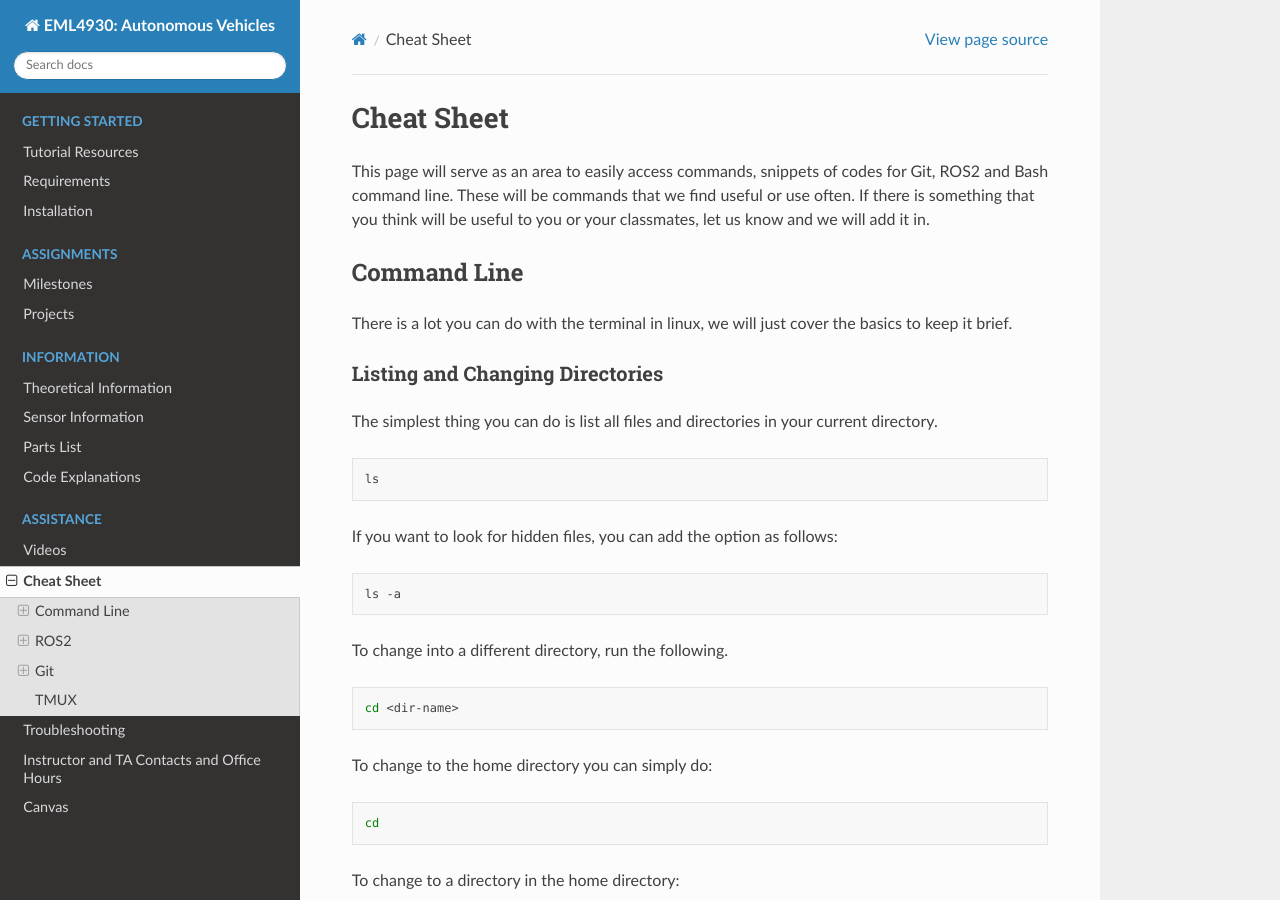
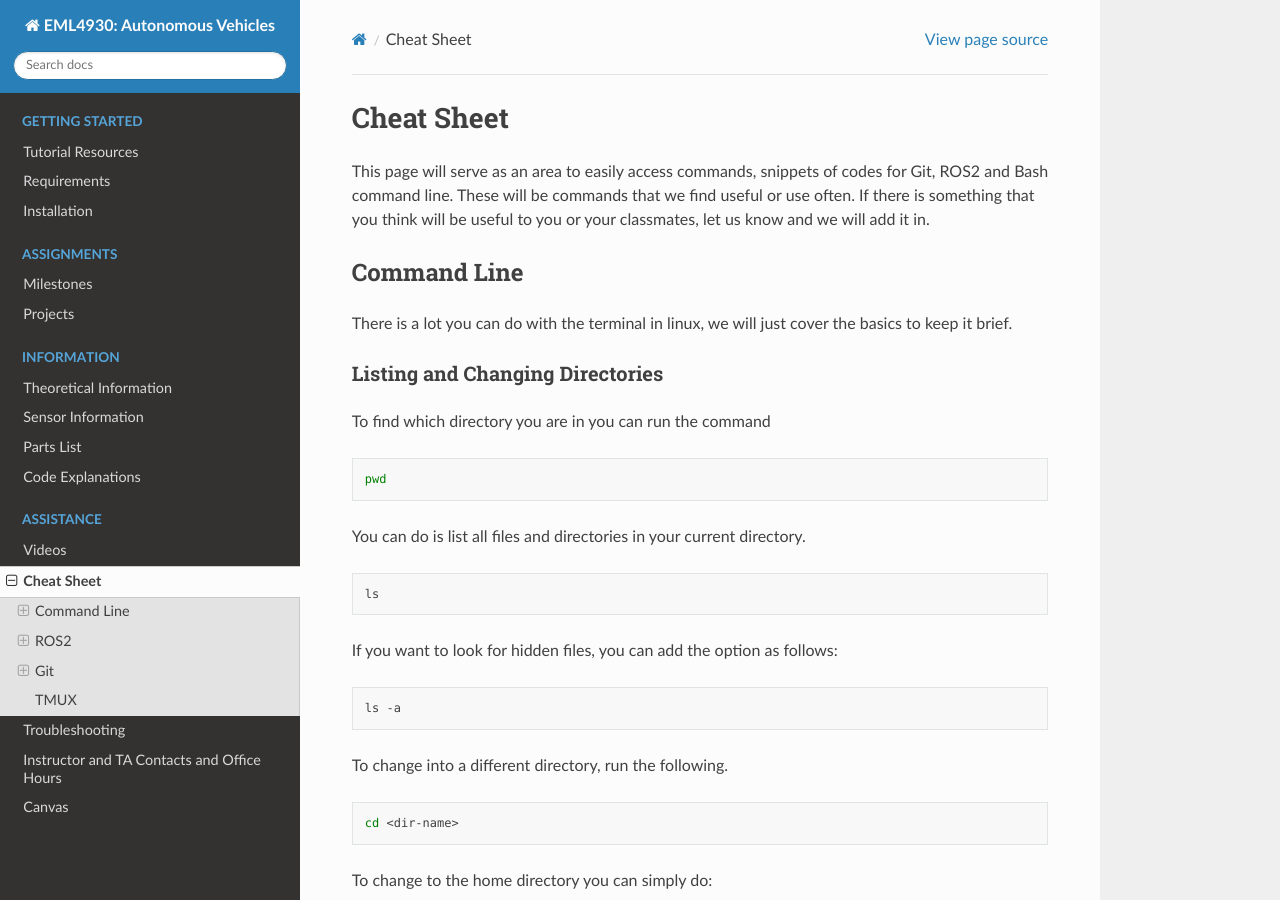
Before and after one commit to av-mae-uf/av1tenth-docs, a Sphinx documentation site: the page built from docs/assistance/cheatsheet.rst, in a window 1280 px wide and 900 px high. Built offline with Sphinx 7.4.7 and the Read the Docs theme 2.0.0, drawn with Linux system fonts in a browser that asks for light colours.

Commit message:
Adding pwd to cheatsheet

```diff
--- a/docs/assistance/cheatsheet.rst
+++ b/docs/assistance/cheatsheet.rst
@@ -11,8 +11,14 @@ There is a lot you can do with the terminal in linux, we will just cover the bas
 
 Listing and Changing Directories
 ^^^^^^^^^^^^^^^^^^^^^^^^^^^^^^^^
+To find which directory you are in you can run the command
 
-The simplest thing you can do is list all files and directories in your current directory.
+.. code-block:: bash
+
+    pwd
+
+
+You can do is list all files and directories in your current directory.
 
 .. code-block:: bash
 
```
